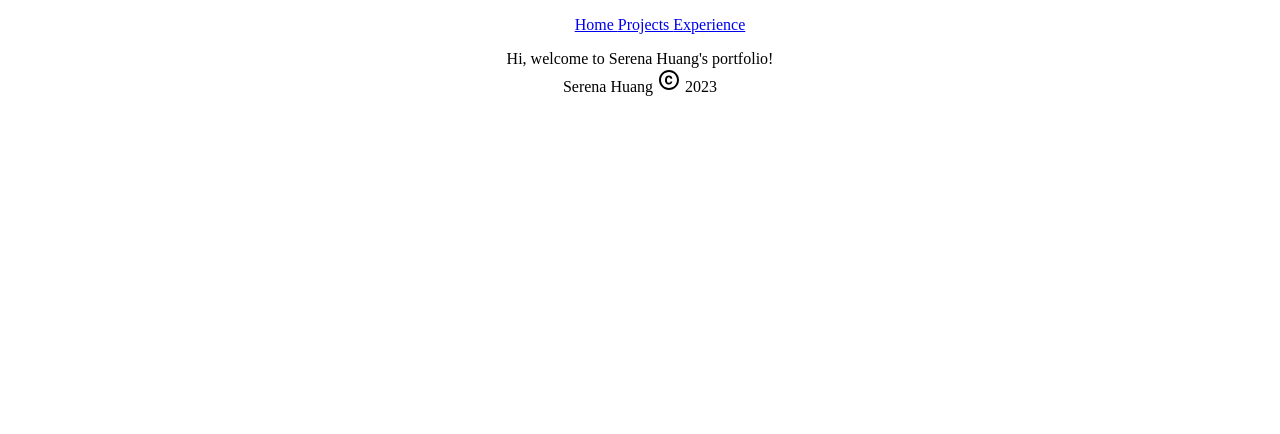
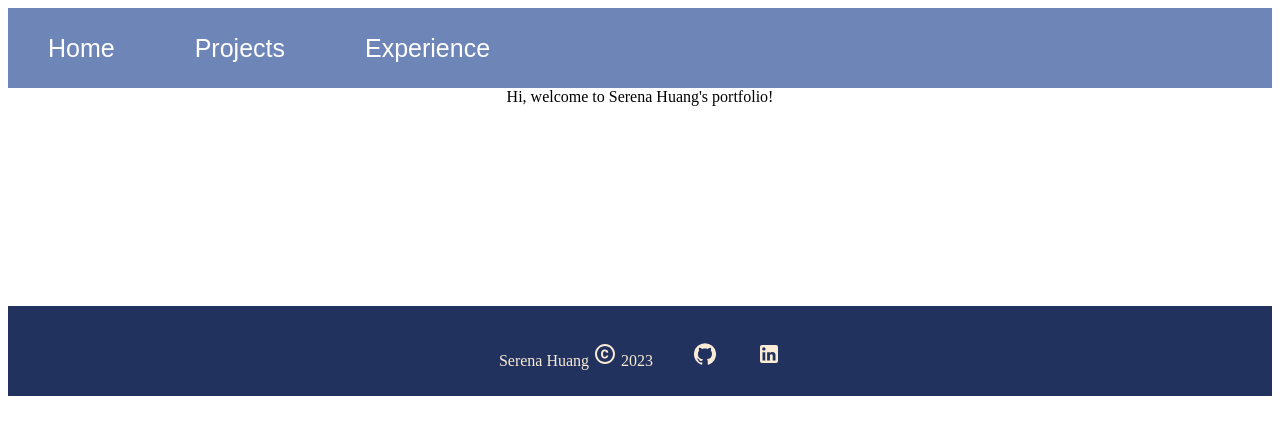
Before and after one commit to sdhlyhb/portfolio, a React (Create React App) app: page / in a window 1280 px wide. Shown: the top 434 px of the page. Built offline with nearby package versions, Linux system fonts and the light colour scheme.

Commit message:
add initial styles of nav and footer

```diff
--- a/src/components/Footer.js
+++ b/src/components/Footer.js
@@ -1,10 +1,26 @@
 import React from "react";
 import CopyrightIcon from "@mui/icons-material/Copyright";
+import GitHubIcon from "@mui/icons-material/GitHub";
+import LinkedInIcon from "@mui/icons-material/LinkedIn";
+import "../styles/Footer.css";
 
 function Footer() {
   return (
-    <div>
-      Serena Huang <CopyrightIcon /> 2023
+    <div className="footer">
+      <span>
+        Serena Huang <CopyrightIcon /> 2023
+      </span>
+      <a href="https://github.com/sdhlyhb" target="_blank" rel="noreferrer">
+        <GitHubIcon />
+      </a>
+
+      <a
+        href="https://www.linkedin.com/in/dantinghuang/"
+        target="_blank"
+        rel="noreferrer"
+      >
+        <LinkedInIcon />
+      </a>
     </div>
   );
 }
--- a/src/components/MobileNavbar.js
+++ b/src/components/MobileNavbar.js
@@ -4,6 +4,7 @@ import MenuIcon from "@mui/icons-material/Menu";
 import { IconButton } from "@mui/material";
 import Menu from "@mui/material/Menu";
 import MenuItem from "@mui/material/MenuItem";
+import "../styles/MobileNavbar.css";
 
 function MobileNavbar() {
   const [menuOpen, setMenuOpen] = useState(false);
@@ -17,10 +18,12 @@ function MobileNavbar() {
     setMenuOpen(false);
   };
   return (
-    <div>
-      MobileNavbar
+    <div className="mobile-nav">
       <IconButton>
-        <MenuIcon onClick={handleOpenNavMenu} />
+        <MenuIcon
+          sx={{ fontSize: "40px", color: "white" }}
+          onClick={handleOpenNavMenu}
+        />
       </IconButton>
       <Menu
         id="menu-appbar"
@@ -32,13 +35,22 @@ function MobileNavbar() {
         }}
       >
         <MenuItem>
-          <Link to="/"> Home </Link>
+          <Link to="/" className="mobile-link">
+            {" "}
+            Home{" "}
+          </Link>
         </MenuItem>
         <MenuItem>
-          <Link to="/projects"> Projects </Link>
+          <Link to="/projects" className="mobile-link">
+            {" "}
+            Projects{" "}
+          </Link>
         </MenuItem>
         <MenuItem>
-          <Link to="/experience"> Experience </Link>
+          <Link to="/experience" className="mobile-link">
+            {" "}
+            Experience{" "}
+          </Link>
         </MenuItem>
       </Menu>
     </div>
--- a/src/components/Navbar.js
+++ b/src/components/Navbar.js
@@ -1,6 +1,7 @@
 import React, { useEffect, useState } from "react";
 import { Link, useLocation } from "react-router-dom";
 import { useMediaQuery } from "react-responsive";
+import "../styles/Navbar.css";
 import MobileNavbar from "./MobileNavbar";
 
 function Navbar() {
@@ -11,13 +12,22 @@ function Navbar() {
     <div className="navbar">
       {!isLargerScreen && <MobileNavbar />}
       {isLargerScreen && (
-        <ul className="nav-list">
-          <div className="links">
-            <Link to="/"> Home </Link>
-            <Link to="/projects"> Projects </Link>
-            <Link to="/experience"> Experience </Link>
-          </div>
-        </ul>
+        <div className="links-container">
+          <Link to="/" className="link">
+            {" "}
+            Home{" "}
+          </Link>
+
+          <Link to="/projects" className="link">
+            {" "}
+            Projects{" "}
+          </Link>
+
+          <Link to="/experience" className="link">
+            {" "}
+            Experience{" "}
+          </Link>
+        </div>
       )}
     </div>
   );
--- /dev/null
+++ b/src/styles/Footer.css
@@ -0,0 +1,18 @@
+.footer {
+  width: 100%;
+  height: 80px;
+  background: #21325e;
+  display: flex;
+  justify-content: center;
+  align-items: center;
+  flex-direction: row;
+  padding-top: 10px;
+  margin-top: 200px;
+  color: antiquewhite;
+}
+
+.footer a {
+  margin-left: 40px;
+  font-size: 20px;
+  color: antiquewhite;
+}
--- /dev/null
+++ b/src/styles/MobileNavbar.css
@@ -0,0 +1,7 @@
+.mobile-nav {
+  width: 100%;
+  height: 100%;
+  display: flex;
+  align-items: center;
+  justify-content: left;
+}
--- /dev/null
+++ b/src/styles/Navbar.css
@@ -0,0 +1,22 @@
+.navbar {
+  width: 100%;
+  height: 80px;
+  background: #6e85b7;
+}
+
+.links-container {
+  width: 100%;
+  height: 100%;
+  display: flex;
+  align-items: center;
+  justify-content: left;
+  color: white;
+}
+
+.link {
+  color: white;
+  text-decoration: none;
+  margin: 40px;
+  font-size: 25px;
+  font-family: Arial, Helvetica, sans-serif;
+}
```
